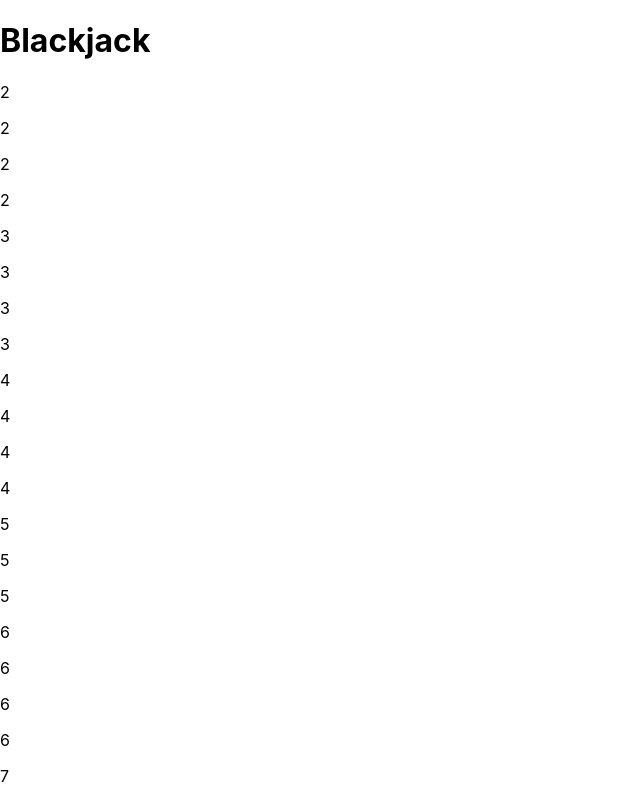
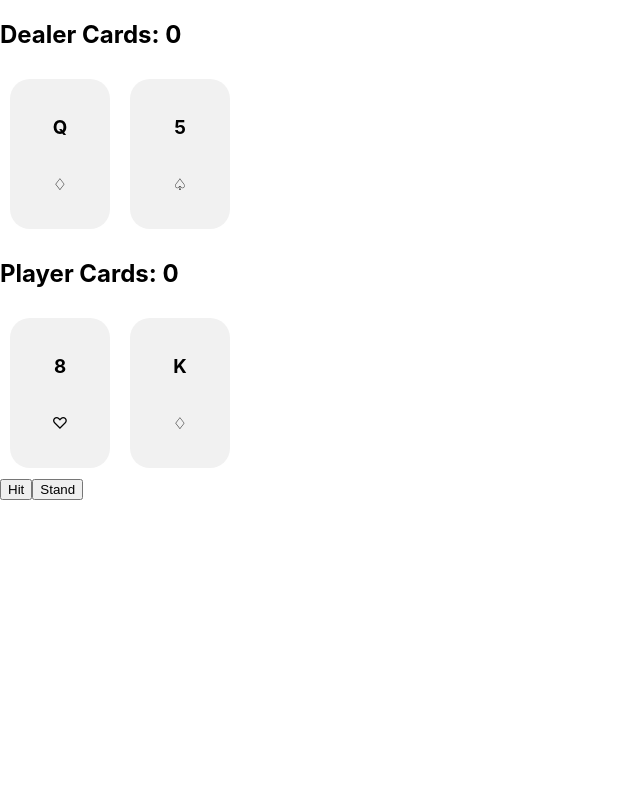
Before and after one commit to ninaespiritu/Catjack, a React (Create React App) app: page / in a window 1280 px wide. Shown: the top 800 px of the page, without its empty margins (0-640 px from the left). Built offline with nearby package versions, Linux system fonts and the light colour scheme.

Commit message:
Create Card component, add function to hit/draw card

```diff
--- a/src/Blackjack.js
+++ b/src/Blackjack.js
@@ -1,29 +1,47 @@
 import { useEffect, useState } from "react";
+import { Card } from "./components/Card";
 import { fullDeck } from "./utils/Deck";
 import { getCard, userCards, computerCards } from "./utils/Functions";
 
 export const Blackjack = () => {
-	const [deck, setDeck] = useState(fullDeck);
+	// const [deck, setDeck] = useState(fullDeck);
 	// console.log(deck);
 
-	// FUNCTION: GET 1 CARD
+	const [playerScore, setPlayerScore] = useState(0);
+	const [dealerScore, setDealerScore] = useState(0);
 
 	const [playerCards, setPlayerCards] = useState(userCards);
 	const [dealerCards, setDealerCards] = useState(computerCards);
 
-	const [playerScore, setPlayerScore] = useState(0);
-	const [dealerScore, setDealerScore] = useState(0);
+	console.log(playerCards);
+	console.log(dealerCards);
 
-  console.log(playerCards)
-  console.log(dealerCards)
+	// FUNCTION: Player clicks "Hit" to draw new card
+	const buttonHit = () => {
+		const newCard = getCard();
+		const newCards = [...playerCards, newCard];
+		setPlayerCards(newCards);
+	};
 
+	// ===============================================
 	return (
 		<div>
-			<h1>Blackjack</h1>
+			<h2>Dealer Cards: {dealerScore}</h2>
+			<div style={{ display: "flex" }}>
+				{dealerCards.map((card, i) => (
+					<Card card={card} key={i} />
+				))}
+			</div>
 
-			{deck.map((card, i) => (
-				<p key={i}>{card.value}</p>
-			))}
+			<h2>Player Cards: {playerScore}</h2>
+			<div style={{ display: "flex" }}>
+				{playerCards.map((card, i) => (
+					<Card card={card} key={i} />
+				))}
+			</div>
+
+			<button onClick={() => buttonHit()}>Hit</button>
+			<button>Stand</button>
 		</div>
 	);
 };
--- /dev/null
+++ b/src/components/Card.js
@@ -0,0 +1,28 @@
+export const Card = ({ card }) => {
+	return (
+		<div
+			style={{
+				margin: "10px",
+				background: "#F1F1F1",
+				width: "100px",
+				height: "150px",
+				display: "flex",
+				flexDirection: "column",
+				alignItems: "center",
+				justifyContent: "center",
+        borderRadius: "20px"
+			}}
+		>
+			<h3>{card.value}</h3>
+			{card.suit === "Heart" ? (
+				<p>&#9825;</p>
+			) : card.suit === "Diamond" ? (
+				<p>&#9826;</p>
+			) : card.suit === "Spade" ? (
+				<p>&#9828;</p>
+			) : (
+				<p>&#9831;</p>
+			)}
+		</div>
+	);
+};
```
